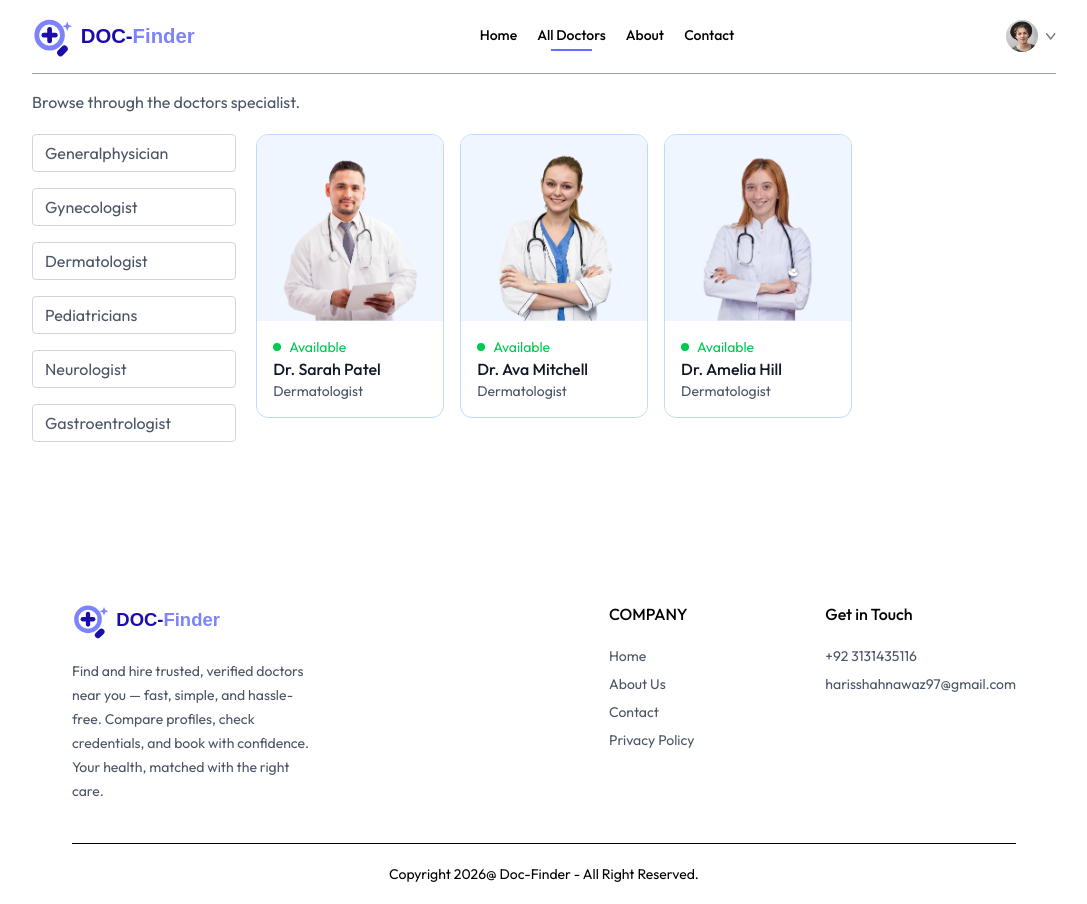
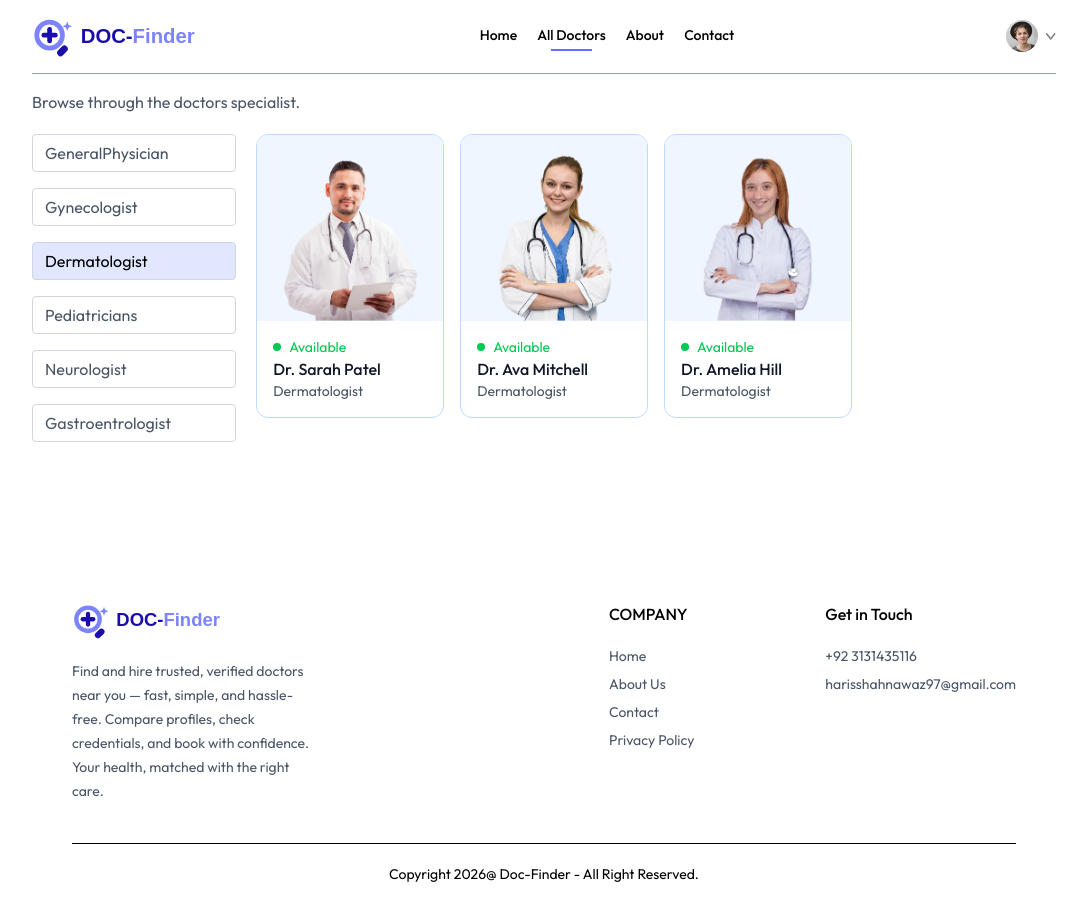
Before and after one commit to HarisShahnawaz/DOC-Finder, a React (Vite) app in the folder frontend/: page /doctors/Dermatologist in a window 1280 px wide. Shown: the whole page, without its empty margins (96-1183 px from the left). Built offline with nearby package versions, Linux system fonts and the light colour scheme.

Commit message:
update doctors page

```diff
--- a/frontend/src/pages/Doctors.jsx
+++ b/frontend/src/pages/Doctors.jsx
@@ -29,12 +29,47 @@
        <p className='text-gray-600'>Browse through the doctors specialist.</p>
        <div className='flex flex-col sm:flex-row items-start gap-5 mt-5'>
         <div className=' flex flex-col gap-4 text:sm text-gray-600'>
-          <p onClick={()=>speciality === 'General physician' ? navigate('/doctors'): navigate('/doctors/General physician')} className={`w-[94vw] sm:w-auto pl-3 py-1.5 pr-16 border border-gray-300 rounded transition-all cursor-pointer`}>Generalphysician</p>
-          <p onClick={()=>speciality === 'Gynecologist' ? navigate('/doctors'): navigate('/doctors/Gynecologist')}  className={`w-[94vw] sm:w-auto pl-3 py-1.5 pr-16 border border-gray-300 rounded transition-all cursor-pointer`}>Gynecologist</p>
-           <p onClick={()=>speciality === 'Dermatologist' ? navigate('/doctors'): navigate('/doctors/Dermatologist')}  className={`w-[94vw] sm:w-auto pl-3 py-1.5 pr-16 border border-gray-300 rounded transition-all cursor-pointer`}>Dermatologist</p>
-           <p onClick={()=>speciality === 'Pediatricians' ? navigate('/doctors'): navigate('/doctors/Pediatricians')}  className={`w-[94vw] sm:w-auto pl-3 py-1.5 pr-16 border border-gray-300 rounded transition-all cursor-pointer`}>Pediatricians</p>
-          <p onClick={()=>speciality === 'Neurologist' ? navigate('/doctors'): navigate('/doctors/Neurologist')}  className={`w-[94vw] sm:w-auto pl-3 py-1.5 pr-16 border border-gray-300 rounded transition-all cursor-pointer`}>Neurologist</p>
-          <p onClick={()=>speciality === 'Gastroentrologist' ? navigate('/doctors'): navigate('/doctors/Gastroentrologist')}  className={`w-[94vw] sm:w-auto pl-3 py-1.5 pr-16 border border-gray-300 rounded transition-all cursor-pointer`}>Gastroentrologist</p>
+         <p
+  onClick={() => speciality === 'General physician' ? navigate('/doctors') : navigate('/doctors/General physician')}
+  className={`w-[94vw] sm:w-auto pl-3 py-1.5 pr-16 border border-gray-300 rounded transition-all cursor-pointer ${speciality === "General physician" ? "bg-indigo-100 text-black" : ""}`}
+>
+  GeneralPhysician
+</p>
+
+<p
+  onClick={() => speciality === 'Gynecologist' ? navigate('/doctors') : navigate('/doctors/Gynecologist')}
+  className={`w-[94vw] sm:w-auto pl-3 py-1.5 pr-16 border border-gray-300 rounded transition-all cursor-pointer ${speciality === "Gynecologist" ? "bg-indigo-100 text-black" : ""}`}
+>
+  Gynecologist
+</p>
+
+<p
+  onClick={() => speciality === 'Dermatologist' ? navigate('/doctors') : navigate('/doctors/Dermatologist')}
+  className={`w-[94vw] sm:w-auto pl-3 py-1.5 pr-16 border border-gray-300 rounded transition-all cursor-pointer ${speciality === "Dermatologist" ? "bg-indigo-100 text-black" : ""}`}
+>
+  Dermatologist
+</p>
+
+<p
+  onClick={() => speciality === 'Pediatricians' ? navigate('/doctors') : navigate('/doctors/Pediatricians')}
+  className={`w-[94vw] sm:w-auto pl-3 py-1.5 pr-16 border border-gray-300 rounded transition-all cursor-pointer ${speciality === "Pediatricians" ? "bg-indigo-100 text-black" : ""}`}
+>
+  Pediatricians
+</p>
+
+<p
+  onClick={() => speciality === 'Neurologist' ? navigate('/doctors') : navigate('/doctors/Neurologist')}
+  className={`w-[94vw] sm:w-auto pl-3 py-1.5 pr-16 border border-gray-300 rounded transition-all cursor-pointer ${speciality === "Neurologist" ? "bg-indigo-100 text-black" : ""}`}
+>
+  Neurologist
+</p>
+
+<p
+  onClick={() => speciality === 'Gastroentrologist' ? navigate('/doctors') : navigate('/doctors/Gastroentrologist')}
+  className={`w-[94vw] sm:w-auto pl-3 py-1.5 pr-16 border border-gray-300 rounded transition-all cursor-pointer ${speciality === "Gastroentrologist" ? "bg-indigo-100 text-black" : ""}`}
+>
+  Gastroentrologist
+</p>
         </div>
         <div className='w-full grid grid-cols-auto gap-4 gap-y-6 '>
             {
```
